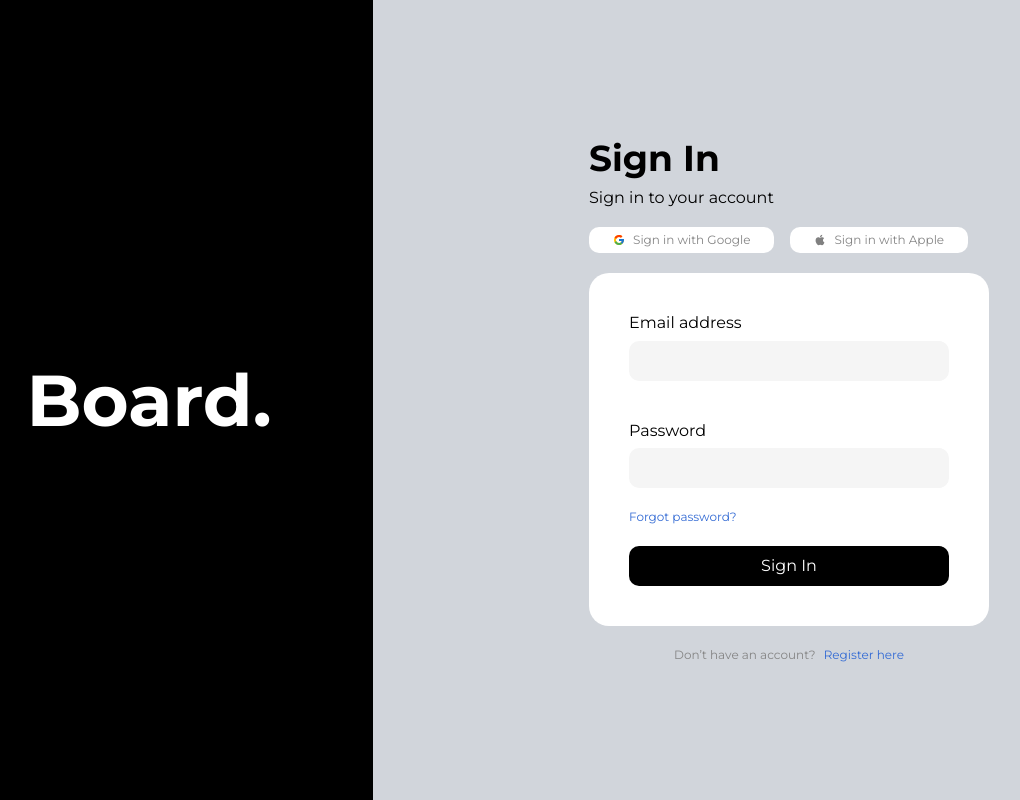
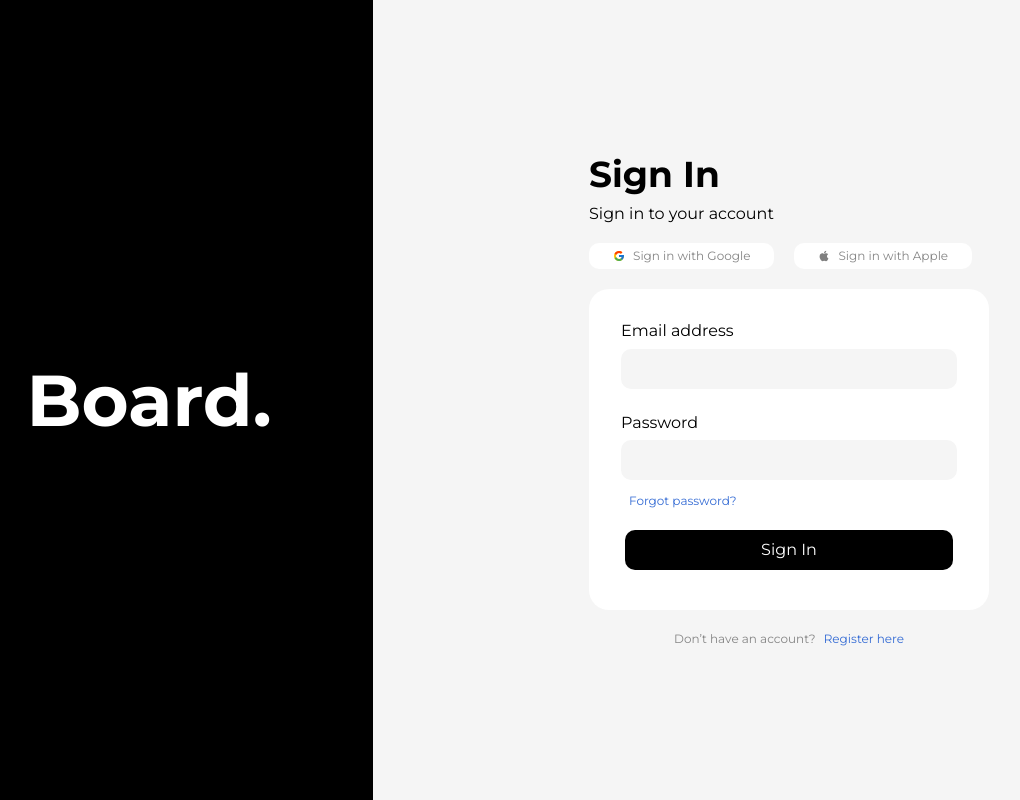
Before and after one commit to devanshuruhela/Board, a Next.js app: page / in a window 1280 px wide. Shown: the whole page, without its empty margins (75-1095 px from the left). Built offline with nearby package versions, Linux system fonts and the light colour scheme; no server answers.

Commit message:
Google authentication

```diff
--- a/app/(site)/components/LoginForm.tsx
+++ b/app/(site)/components/LoginForm.tsx
@@ -1,32 +1,61 @@
-"use client"
-import React from 'react'
+"use client";
+
+import React, { useEffect, useState } from 'react'
 import SocialButton from './SocialButtons'
 import {FcGoogle } from 'react-icons/fc'
 import {FaApple} from 'react-icons/fa'
+
+import {useSession , signIn , signOut} from 'next-auth/react'
+import { useRouter } from 'next/navigation';
+import { toast } from "react-hot-toast";
+
 const LoginForm = () => {
-   const onClick = () =>
-   {
 
+  const session = useSession();
+  const router = useRouter();
+  const [isLoading, setIsLoading] = useState(false);
+
+    const socialHandler= (action: string) => {
+      setIsLoading(true);
+
+      signIn(action, { redirect: false })
+        .then((callback) => {
+          if (callback?.error) {
+            toast.error("Invalid credentials!");
           }
+
+          if (callback?.ok) {
+            router.push("/");
+          }
+        })
+        .finally(() => setIsLoading(false));
+    };
+
+   useEffect(() => {
+     if (session?.status === "authenticated") {
+       router.push("/");
+     }
+   }, [session?.status, router]);
   return (
     <div className="flex flex-col justify-start">
-      <div className='flex flex-col gap-2'>
+      <div className="flex flex-col gap-2">
         <p className="font-[700] text-black text-[36px] leading-[44px]">
           Sign In
         </p>
         <p className="font-[400] text-black text-[16px] leading-[19px]">
           Sign in to your account
-      </p></div>
-      <div className="flex flex-row w-[400px]  gap-4 my-5">
+        </p>
+      </div>
+      <div className="flex flex-row w-[400px]  gap-5 my-5">
         <SocialButton
           icon={FcGoogle}
           text={"Sign in with Google"}
-          onClick={onClick}
+          onClick={()=>socialHandler('google')}
         ></SocialButton>
         <SocialButton
           icon={FaApple}
           text={"Sign in with Apple"}
-          onClick={onClick}
+          onClick={() => socialHandler('apple')}
         ></SocialButton>
       </div>
 
@@ -34,7 +63,7 @@ const LoginForm = () => {
         <div className="p-5">
           <form>
             <div className="flex flex-col content-center justify-center">
-              <div className="flex flex-col gap-2 m-5">
+              <div className="flex flex-col gap-2 m-3">
                 <label
                   htmlFor="email"
                   className="text-[16px] outline-none border-none leading-[19.2px]"
@@ -45,9 +74,10 @@ const LoginForm = () => {
                   type="email"
                   id="email"
                   className="bg-[#F5F5F5] rounded-[10px] px-5 py-2"
+
                 />
               </div>
-              <div className="flex flex-col gap-2 m-5">
+              <div className="flex flex-col gap-2 m-3">
                 <label
                   htmlFor="password"
                   className="text-[16px] outline-none border-none leading-[19.2px]"
@@ -58,6 +88,7 @@ const LoginForm = () => {
                   type="password"
                   id="password"
                   className="bg-[#F5F5F5] rounded-[10px] px-5 py-2"
+                  placeholder=""
                 />
               </div>
               <p className="text-[12px] font-[400] text-[#346BD4] ml-5 mb-5 cursor-pointer">
@@ -65,7 +96,7 @@ const LoginForm = () => {
               </p>
               <button
                 type="submit"
-                className="bg-[#000000] text-[16px] rounded-[10px] px-3 py-2  mx-5  mb-5 text-white"
+                className="bg-[#000000] text-[16px] rounded-[10px] px-3 py-2  mx-4  mb-5 text-white hover:bg-gray-900"
               >
                 Sign In
               </button>
--- a/app/(site)/page.tsx
+++ b/app/(site)/page.tsx
@@ -8,13 +8,14 @@ export default function Auth() {
           Board.
         </p>
       </div>
-      <div className="bg-gray-300 w-[65%] flex items-center justify-center flex-col">
+      <div className="bg-[#F5F5F5] w-[65%] flex items-center justify-center flex-col">
         <LoginForm />
         <div className="flex flex-row gap-2 mt-5">
-          <p className="text-[12px] text-[#858585]">
-            Don’t have an account?
+          <p className="text-[12px] text-[#858585]">Don’t have an account?</p>
+          <p className="text-[12px] cursor-pointer text-[#346BD4]">
+            {" "}
+            Register here
           </p>
-          <p className="text-[12px] cursor-pointer text-[#346BD4]"> Register here</p>
         </div>
       </div>
     </div>
--- /dev/null
+++ b/app/api/auth/[...nextauth]/route.ts
@@ -0,0 +1,18 @@
+import NextAuth , {AuthOptions} from "next-auth";
+import GoogleProvider from 'next-auth/providers/google'
+
+export const authOptions :AuthOptions = {
+
+  providers: [
+    GoogleProvider({
+      clientId: process.env.GOOGLE_CLIENT_ID as string,
+      clientSecret: process.env.GOOGLE_CLIENT_SECRET as string,
+    }),
+
+  ],
+  secret: process.env.JWT_SECRET
+};
+
+const handler  = NextAuth(authOptions);
+
+export { handler as GET, handler as POST }
--- /dev/null
+++ b/app/context/AuthContext.tsx
@@ -0,0 +1,11 @@
+"use client";
+
+import { SessionProvider } from "next-auth/react";
+
+export interface AuthContextProps {
+  children: React.ReactNode;
+}
+
+export default function AuthContext({ children }: AuthContextProps) {
+  return <SessionProvider>{children}</SessionProvider>;
+}
--- /dev/null
+++ b/app/context/toastContext.tsx
@@ -0,0 +1,9 @@
+"use client";
+
+import { Toaster } from "react-hot-toast";
+
+const ToasterContext = () => {
+  return <Toaster />;
+};
+
+export default ToasterContext;
--- a/app/layout.tsx
+++ b/app/layout.tsx
@@ -1,3 +1,5 @@
+import AuthContext from './context/AuthContext';
+import ToasterContext from './context/toastContext';
 import './globals.css'
 import { Montserrat } from "next/font/google";
 
@@ -15,7 +17,12 @@ export default function RootLayout({
 }) {
   return (
     <html lang="en">
-      <body className={montserrat.className}>{children}</body>
+      <body className={montserrat.className}>
+        <AuthContext>
+          <ToasterContext />
+          {children}
+        </AuthContext>
+      </body>
     </html>
-  )
+  );
 }
--- a/package.json
+++ b/package.json
@@ -13,12 +13,15 @@
     "@types/react": "18.2.8",
     "@types/react-dom": "18.2.4",
     "autoprefixer": "10.4.14",
+    "axios": "^1.4.0",
     "eslint": "8.42.0",
     "eslint-config-next": "13.4.4",
     "next": "13.4.4",
+    "next-auth": "^4.22.1",
     "postcss": "8.4.24",
     "react": "18.2.0",
     "react-dom": "18.2.0",
+    "react-hot-toast": "^2.4.1",
     "react-icons": "^4.9.0",
     "tailwindcss": "3.3.2",
     "typescript": "5.1.3"
```
Also changed, not shown: 2 other files (tests, documents, lock files or other folders). Lines whose indentation alone changed are shown as unchanged.
